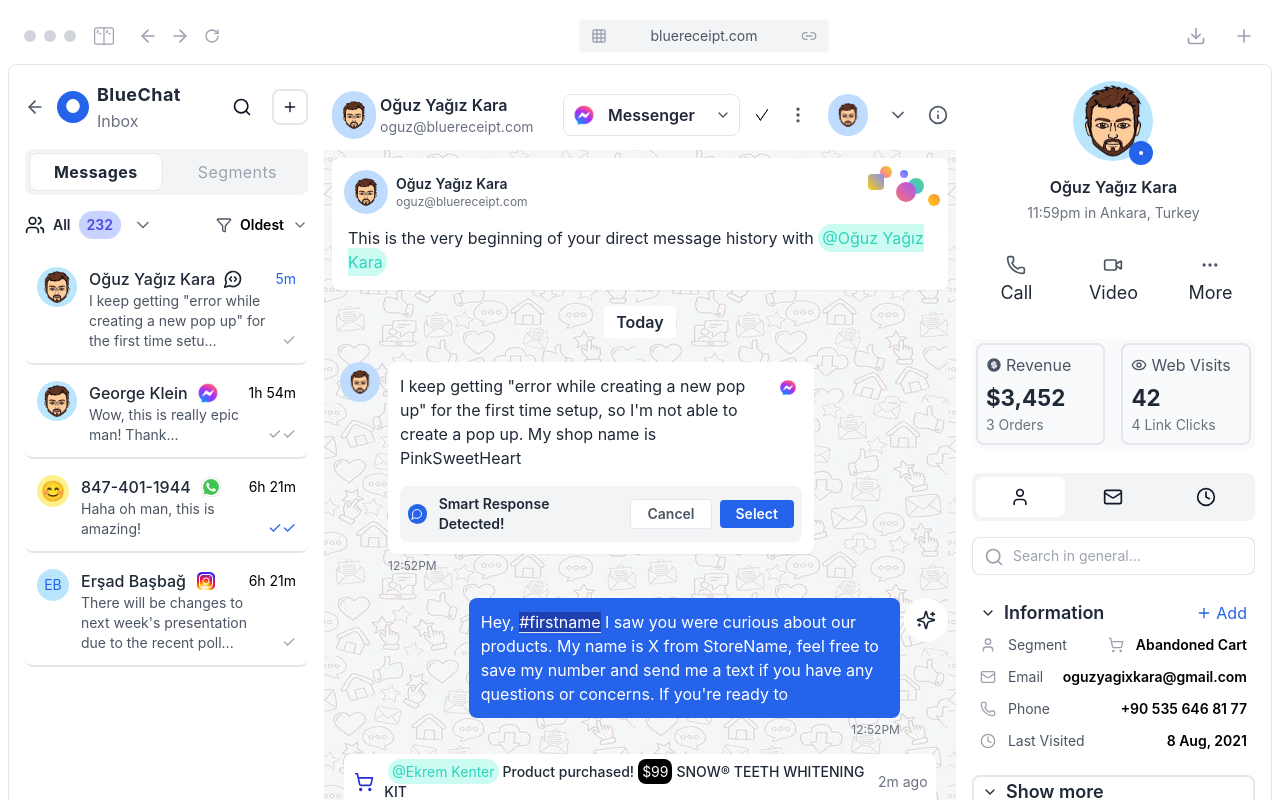
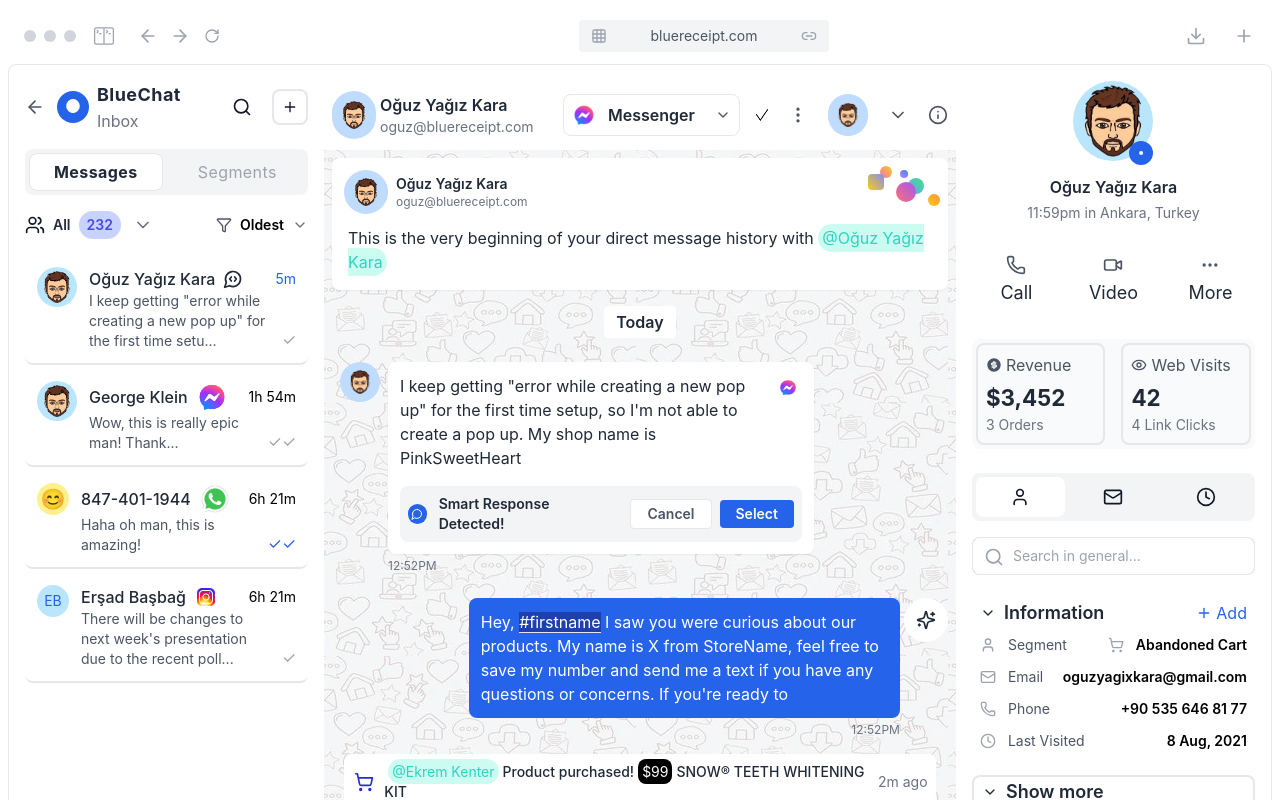
Before and after one commit to gauravsingh906/smartHire-assign, a Next.js app: page / in a window 1280 px wide. Shown: the top 800 px of the page. Built offline with nearby package versions, Linux system fonts and the light colour scheme.

Commit message:
update alt

```diff
--- a/src/components/layout/Sidebar.jsx
+++ b/src/components/layout/Sidebar.jsx
@@ -110,7 +110,7 @@
                                     <div className='bg-[#bae6fd] p-1 rounded-full'>
                                         <Image
                                             src="/profile.png"     // Replace with your image path
-                                            // alt={message.user}     // Dynamic alt text based on message.user
+                                            alt={message.user}     // Dynamic alt text based on message.user
                                             width={32}             // Convert "w-8" to pixel value (8 * 4 = 32px)
                                             height={32}            // Convert "h-8" to pixel value (8 * 4 = 32px)
                                             className="rounded-full"
@@ -134,8 +134,8 @@
                                             <Image
                                             src="/messager.png"     // Path to the WhatsApp icon
                                             alt={message.user}      // Dynamic alt text based on message.user
-                                            width={24}              // Convert "w-6" to pixel value (6 * 4 = 24px)
-                                            height={24}             // Convert "h-6" to pixel value (6 * 4 = 24px)
+                                            width={32}              // Convert "w-6" to pixel value (6 * 4 = 24px)
+                                            height={32}             // Convert "h-6" to pixel value (6 * 4 = 24px)
                                             className="rounded-full"
                                         />
 
@@ -147,8 +147,8 @@
                                             <Image
                                                 src="/whatsapp.png"     // Path to the WhatsApp icon
                                                 alt={message.user}      // Dynamic alt text based on message.user
-                                                width={24}              // Convert "w-6" to pixel value (6 * 4 = 24px)
-                                                height={24}             // Convert "h-6" to pixel value (6 * 4 = 24px)
+                                                width={32}              // Convert "w-6" to pixel value (6 * 4 = 24px)
+                                                height={32}             // Convert "h-6" to pixel value (6 * 4 = 24px)
                                                 className="rounded-full"
                                             />}
                                         {message.platform === 'instagram' &&
```
